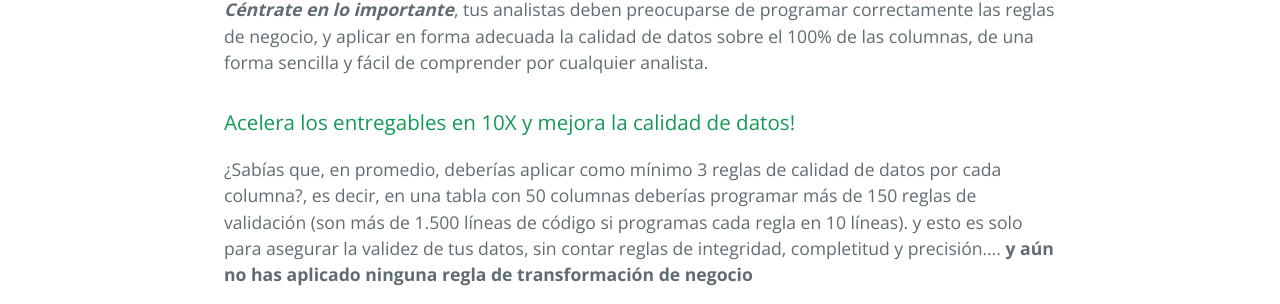
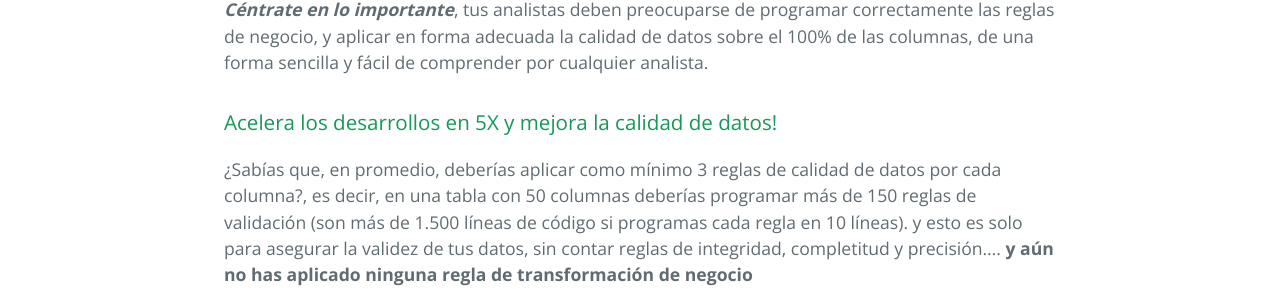
Before and after one commit to HuemulSolutions/HuemulSolutions.github.io, a Jekyll site: the page built from index.md, in a window 1280 px wide and 900 px high. Shown: the part 315-619 px from the top of the window. Built offline with Jekyll 4.4.1, drawn with Linux system fonts in a browser that asks for light colours.

Commit message:
Update index.md

```diff
--- a/index.md
+++ b/index.md
@@ -6,7 +6,7 @@ layout: default
 
 **_Céntrate en lo importante_**, tus analistas deben preocuparse de programar correctamente las reglas de negocio, y aplicar en forma adecuada la calidad de datos sobre el 100% de las columnas, de una forma sencilla y fácil de comprender por cualquier analista.
 
-### Acelera los entregables en 10X y mejora la calidad de datos!
+### Acelera los desarrollos en 5X y mejora la calidad de datos!
 ¿Sabías que, en promedio, deberías aplicar como mínimo 3 reglas de calidad de datos por cada columna?, es decir, en una tabla con 50 columnas deberías programar más de 150 reglas de validación (son más de 1.500 líneas de código si programas cada regla en 10 líneas). y esto es solo para asegurar la validez de tus datos, sin contar reglas de integridad, completitud y precisión.... **y aún no has aplicado ninguna regla de transformación de negocio**
 
 Con Huemul BigDataGovernance, esas 1.500 líneas de código se reducen a 150... y además te entrega de forma automática documentación de tu proyecto.
```
